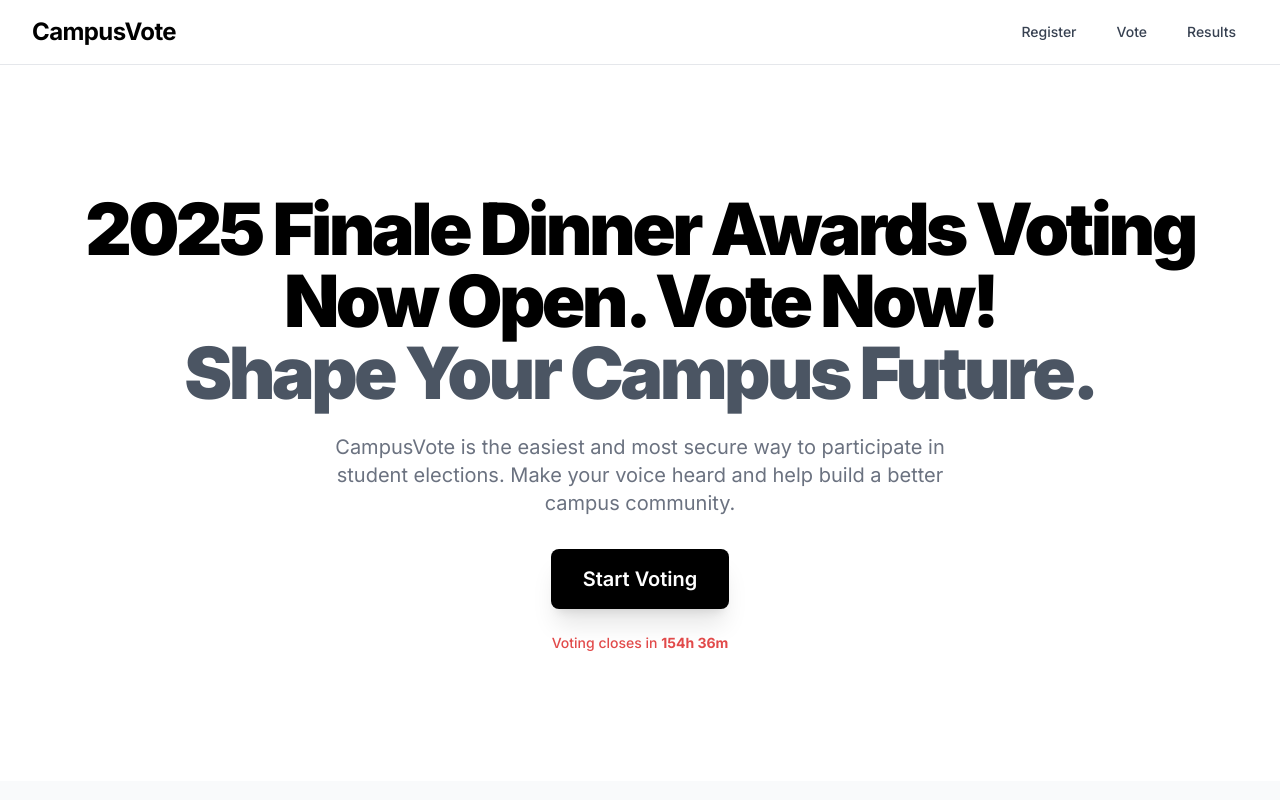
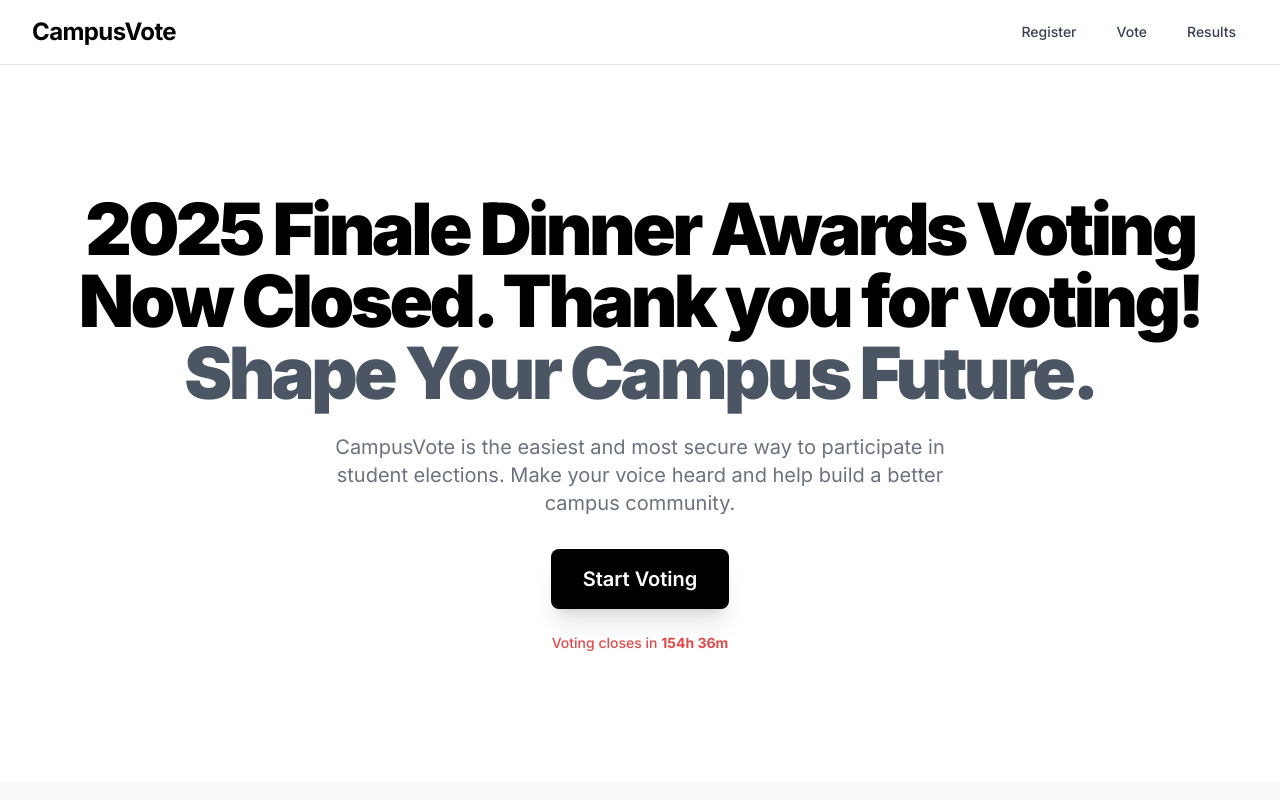
Before and after one commit to dk444312/campus-vote, a React (Vite) app: page / in a window 1280 px wide. Shown: the top 800 px of the page. Built offline with nearby package versions, Linux system fonts and the light colour scheme.

Commit message:
Update Hero.tsx

```diff
--- a/components/Hero.tsx
+++ b/components/Hero.tsx
@@ -55,7 +55,7 @@ const Hero: React.FC = () => {
         <div className="text-center">
 
           <h1 className="text-4xl md:text-6xl lg:text-7xl font-extrabold tracking-tighter text-black leading-tight">
-            2025 Finale Dinner Awards Voting Now Open. Vote Now!
+            2025 Finale Dinner Awards Voting Now Closed. Thank you for voting!
             <br />
             <span className="text-gray-600">Shape Your Campus Future.</span>
           </h1>
```
